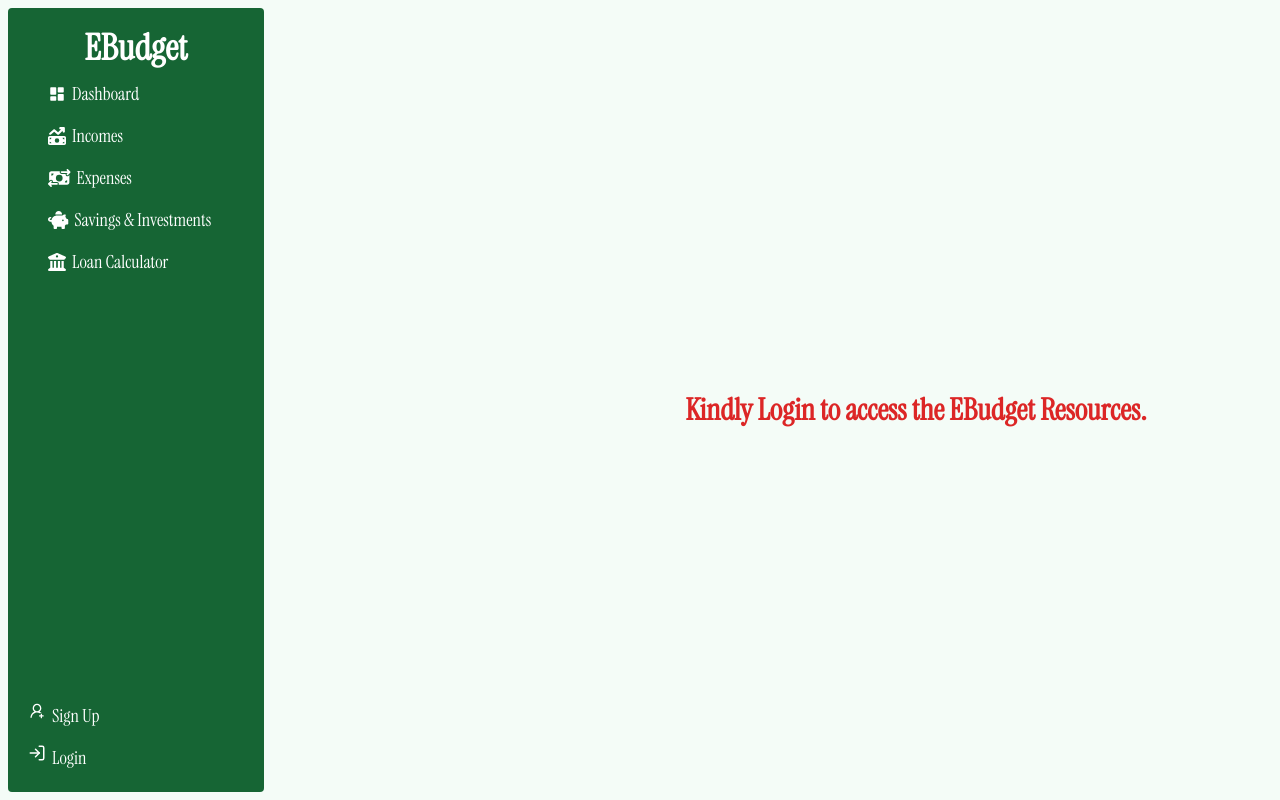
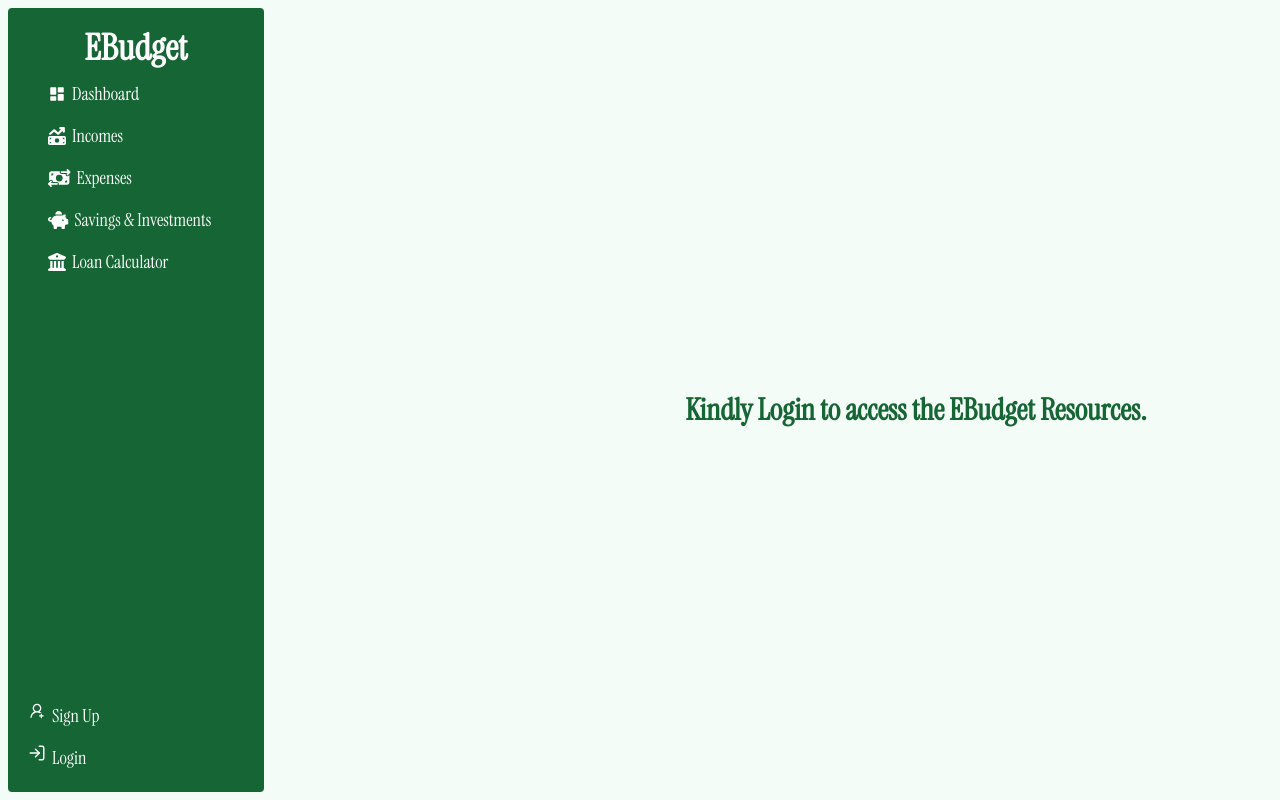
Before and after one commit to KiokoEric/The_EBudget, a React (Vite) app in the folder Client/EBudget/: page /Income in a window 1280 px wide. Built offline with nearby package versions, Linux system fonts and the light colour scheme.

Commit message:
Update of the Error Boundary Page

```diff
--- a/Client/EBudget/src/Pages/ErrorBoundary/ErrorBoundary.tsx
+++ b/Client/EBudget/src/Pages/ErrorBoundary/ErrorBoundary.tsx
@@ -3,7 +3,7 @@ import React from 'react'
 const ErrorBoundary: React.FC = () => {
 return (
     <div className='m-auto w-screen'>
-        <h1 className='font-bold mt-5 text-red-600 text-3xl text-center w-screen'>Kindly Login to access the EBudget Resources.</h1>
+        <h1 className='font-bold mt-5 text-green-800 text-3xl text-center w-screen'>Kindly Login to access the EBudget Resources.</h1>
     </div>
 
 )
```
